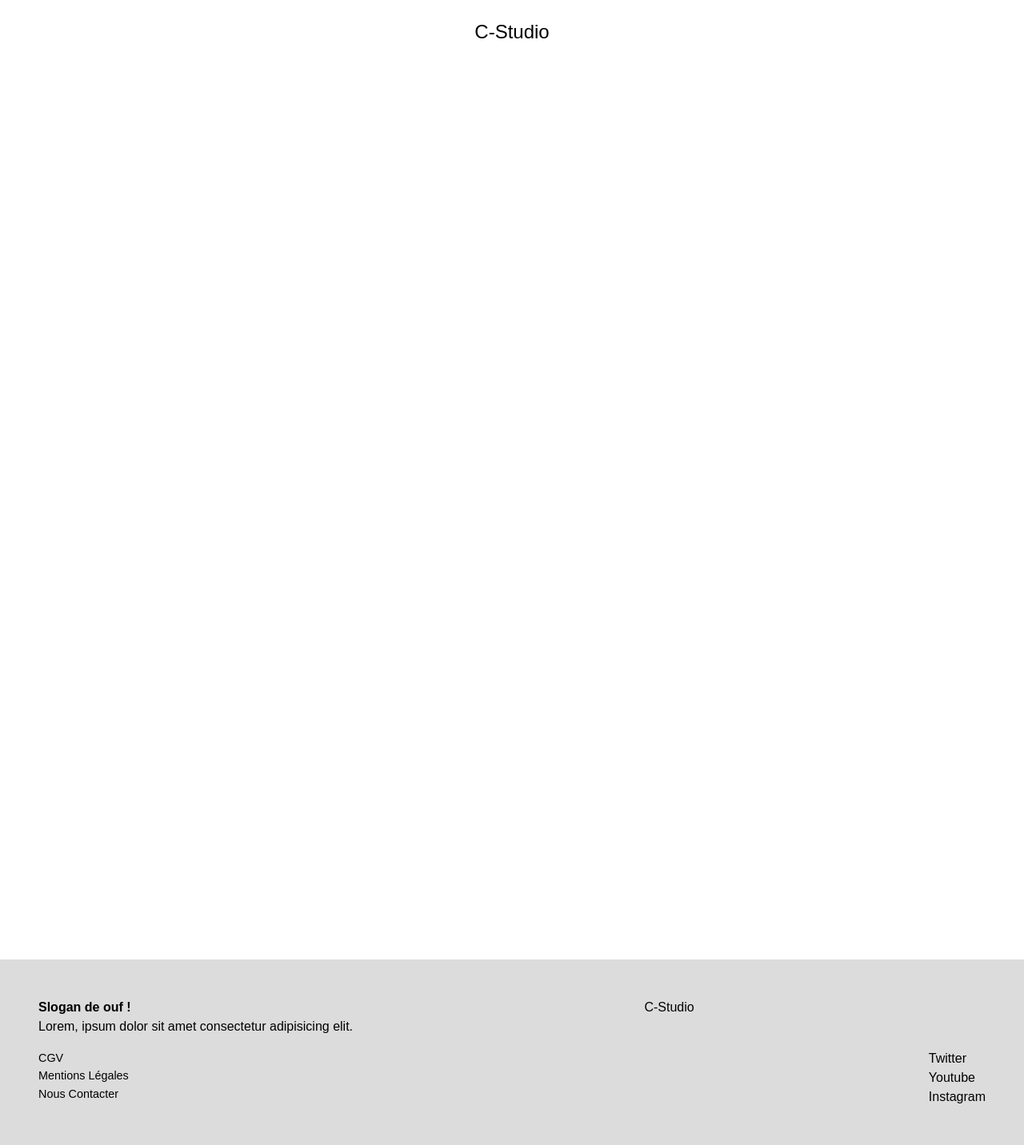
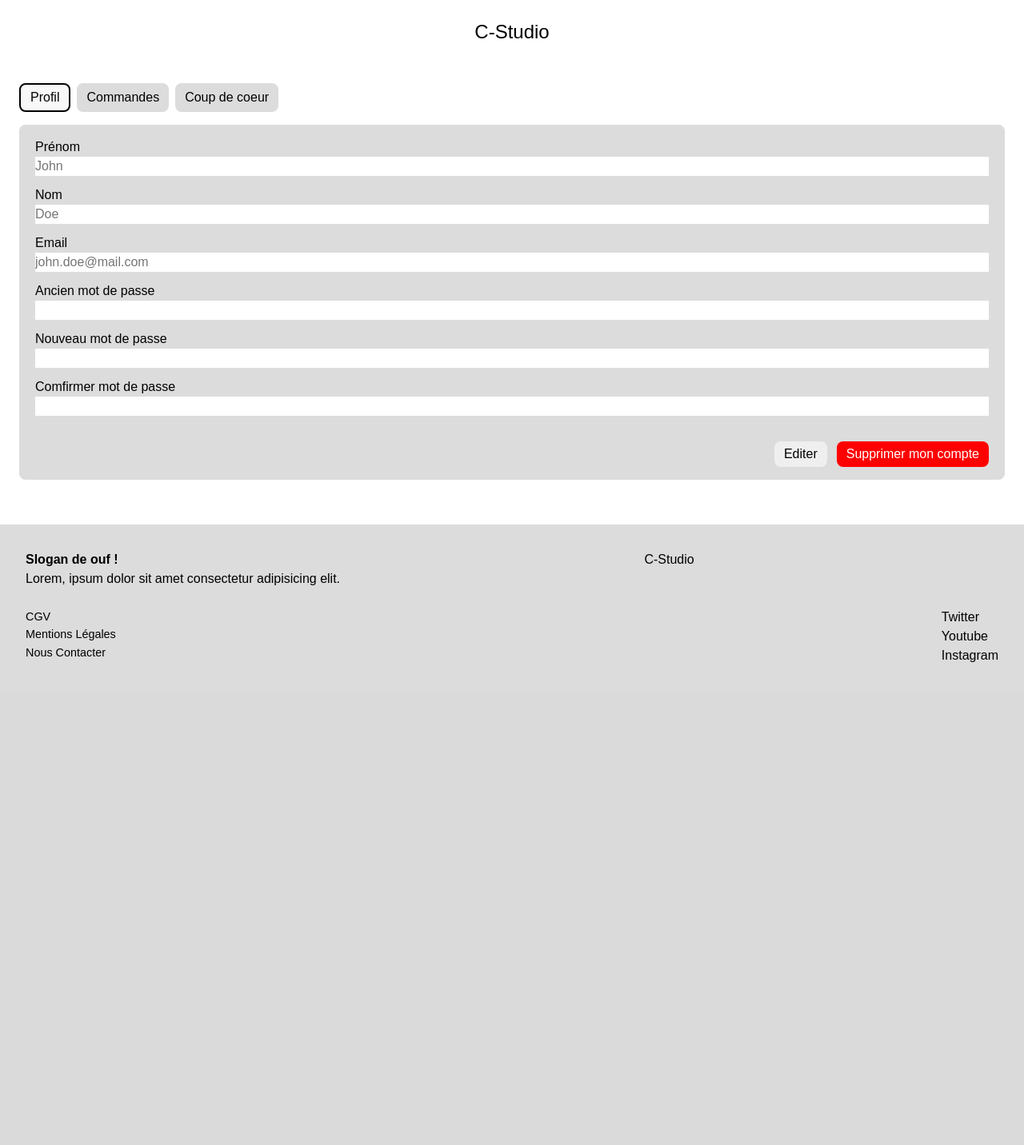
Before and after one commit to c-costin/project-cstudio, a PHP site: page / in a window 1280 px wide. Shown: the whole page at 80% size. After the commit the page ends 828 px from the top, so only its background shows below. Run offline with PHP 8.4, Linux system fonts and the light colour scheme; some libraries are stand-ins or nearby versions.

Commit message:
feat: working on page profil

```diff
--- a/documents/design/integrations/profil/index.html
+++ b/documents/design/integrations/profil/index.html
@@ -13,17 +13,55 @@
             <i class="iconoir-menu header__icon"></i>
             <i class="iconoir-search header__icon"></i>
         </div>
-        <p class="header__title">C-Studio</p>
+        <a  href="#" class="header__title">C-Studio</a>
         <div class="header__right">
             <i class="iconoir-profile-circle header__icon"></i>
             <i class="iconoir-simple-cart header__icon"></i>
         </div>
     </header>
 
-    <main class="main"></main>
+    <main class="main">
+        <nav class="profil-menu">
+            <button class="profil-menu__btn profil-menu__btn-active">Profil</button>
+            <button class="profil-menu__btn">Commandes</button>
+            <button class="profil-menu__btn">Coup de coeur</button>
+        </nav>
+        <section class="profil-content">
+            <form class="profil-data">
+                <div class="profil-data__row">
+                    <label for="fristName" class="profil-data__label">Prénom</label>
+                    <input type="text" name="fristName" class="profil-data__input" placeholder="John">
+                </div>
+                <div class="profil-data__row">
+                    <label for="lastName" class="profil-data__label">Nom</label>
+                    <input type="text" name="lastName" class="profil-data__input" placeholder="Doe">
+                </div>
+                <div class="profil-data__row">
+                    <label for="email" class="profil-data__label">Email</label>
+                    <input type="email" name="email" class="profil-data__input" placeholder="john.doe@mail.com">
+                </div>
+                <div class="profil-data__row">
+                    <label for="oldPassword" class="profil-data__label">Ancien mot de passe</label>
+                    <input type="password" name="oldPassword" class="profil-data__input">
+                </div>
+                <div class="profil-data__row">
+                    <label for="newPassword" class="profil-data__label">Nouveau mot de passe</label>
+                    <input type="password" name="newPassword" class="profil-data__input">
+                </div>
+                <div class="profil-data__row">
+                    <label for="comfirmPassword" class="profil-data__label">Comfirmer mot de passe</label>
+                    <input type="password" name="comfirmPassword" class="profil-data__input">
+                </div>
+            </form>
+            <div class="profil-action">
+                <button class="profil-action__btn">Editer</button>
+                <button class="profil-action__btn profil-action__btn-deleting">Supprimer mon compte</button>
+            </div>
+        </section>
+    </main>
 
     <footer class="footer">
-        <div class="footer__desc">
+        <section class="footer__desc">
             <div class="footer__text">
                 <h2 class="footer__slogan">Slogan de ouf !</h2>
                 <p class="footer__resume">
@@ -31,8 +69,8 @@
                 </p>
             </div>
             <p class="footer__title">C-Studio</p>
-            <i class="iconoir-arrow-up-circle footer__icon"></i>
-        </div>
+            <a href="#"><i class="iconoir-arrow-up-circle footer__icon"></i></a>
+        </section>
         <div class="footer__links">
             <div class="footer__infos">
                 <a href="#">CGV</a>
--- a/documents/design/integrations/profil/style.css
+++ b/documents/design/integrations/profil/style.css
@@ -211,14 +211,67 @@ a {
 }
 
 .main {
-  height: 140vh;
+  padding: 1.5rem;
+}
+
+.profil-menu {
+  display: flex;
+  gap: 0.5rem;
+}
+.profil-menu__btn {
+  padding: 0.25rem 0.75rem;
+  border-radius: 0.5rem;
+  background: gainsboro;
+}
+.profil-menu__btn-active {
+  background: rgba(226, 226, 226, 0.2509803922);
+  border: 2px solid black;
+}
+
+.profil-content {
+  margin-top: 1rem;
+  width: 100%;
+  height: -moz-fit-content;
+  height: fit-content;
+  display: flex;
+  flex-direction: column;
+  border-radius: 0.5rem;
+  background: gainsboro;
+}
+
+.profil-data {
+  padding: 1rem 1.25rem;
+  width: 100%;
+  display: flex;
+  flex-direction: column;
+  gap: 0.75rem;
+}
+.profil-data__row {
+  display: flex;
+  flex-direction: column;
+}
+
+.profil-action {
+  padding: 1rem 1.25rem;
+  align-self: flex-end;
+  display: flex;
+  gap: 0.75rem;
+}
+.profil-action__btn {
+  padding: 0.25rem 0.75rem;
+  border-radius: 0.5rem;
+}
+.profil-action__btn-deleting {
+  color: white;
+  background: red;
 }
 
 .footer {
-  padding: 3rem;
+  margin-top: 2rem;
+  padding: 2rem;
   display: flex;
   flex-direction: column;
-  gap: 1rem;
+  gap: 1.5rem;
   background: gainsboro;
 }
 .footer__desc {
--- a/documents/design/integrations/profil/style.scss
+++ b/documents/design/integrations/profil/style.scss
@@ -28,15 +28,67 @@ a {
     }
   }
 }
+
 .main {
-  height: 140vh;
+  padding: 1.5rem;
+}
+.profil-menu {
+  display: flex;
+  gap: .5rem;
+  &__btn {
+    padding: .25rem .75rem;
+    border-radius: .5rem;
+    background: gainsboro;
+  }
+  &__btn-active {
+    background: #e2e2e240;
+    border: 2px solid black;
+  }
+}
+
+.profil-content {
+  margin-top: 1rem;
+  width: 100%;
+  height: fit-content;
+  display: flex;
+  flex-direction: column;
+  border-radius: .5rem;
+  background: gainsboro;
+}
+
+.profil-data {
+  padding: 1rem 1.25rem;
+  width: 100%;
+  display: flex;
+  flex-direction: column;
+  gap: .75rem;
+  &__row {
+    display: flex;
+    flex-direction: column;
+  }
+}
+
+.profil-action {
+  padding: 1rem 1.25rem;
+  align-self: flex-end;
+  display: flex;
+  gap: .75rem;
+  &__btn {
+    padding: .25rem .75rem;
+    border-radius: .5rem;
+  }
+  &__btn-deleting {
+    color: white;
+    background: red;
+  }
 }
 
 .footer {
-  padding: 3rem;
+  margin-top: 2rem;
+  padding: 2rem;
   display: flex;
   flex-direction: column;
-  gap: 1rem;
+  gap: 1.5rem;
   background: gainsboro;
   &__desc {
     display: flex;
```
Also changed, not shown: 1 other file.
